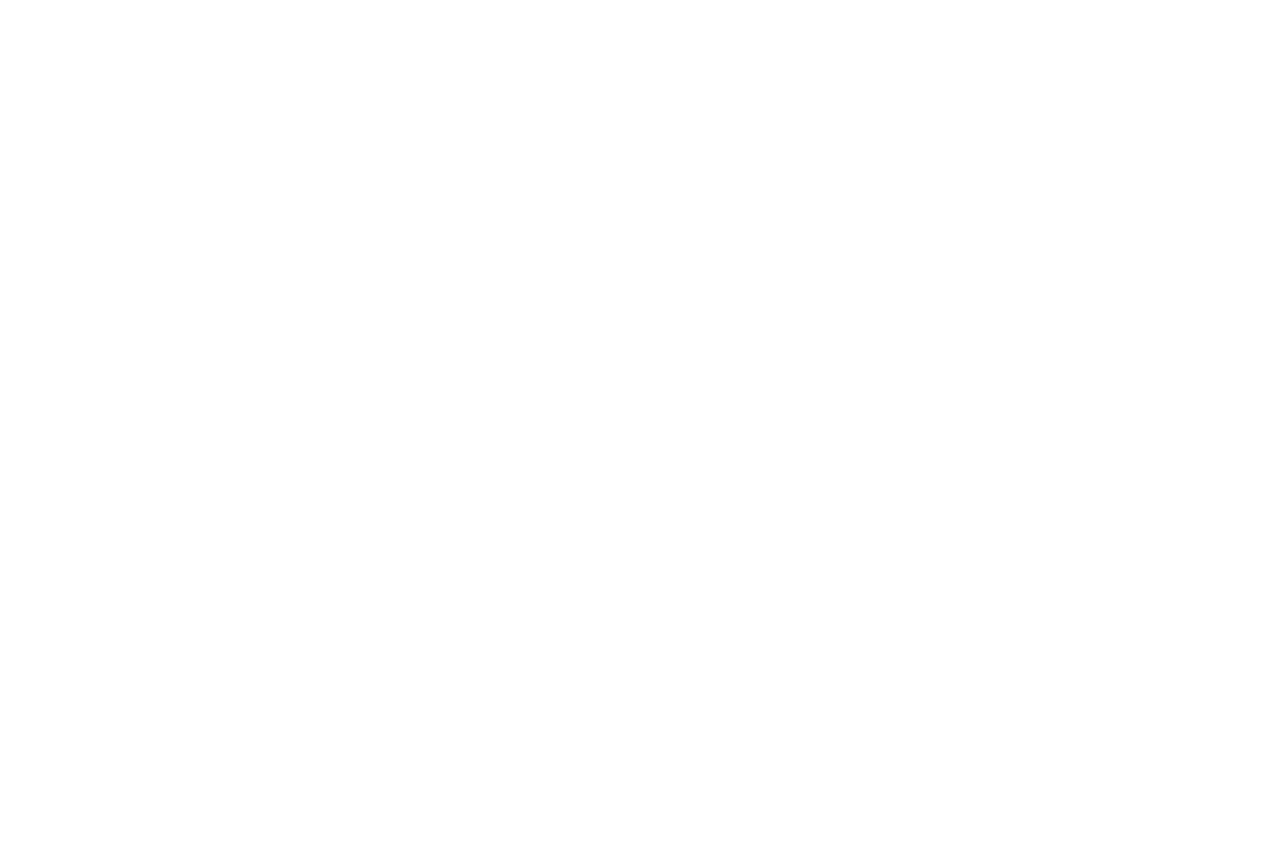
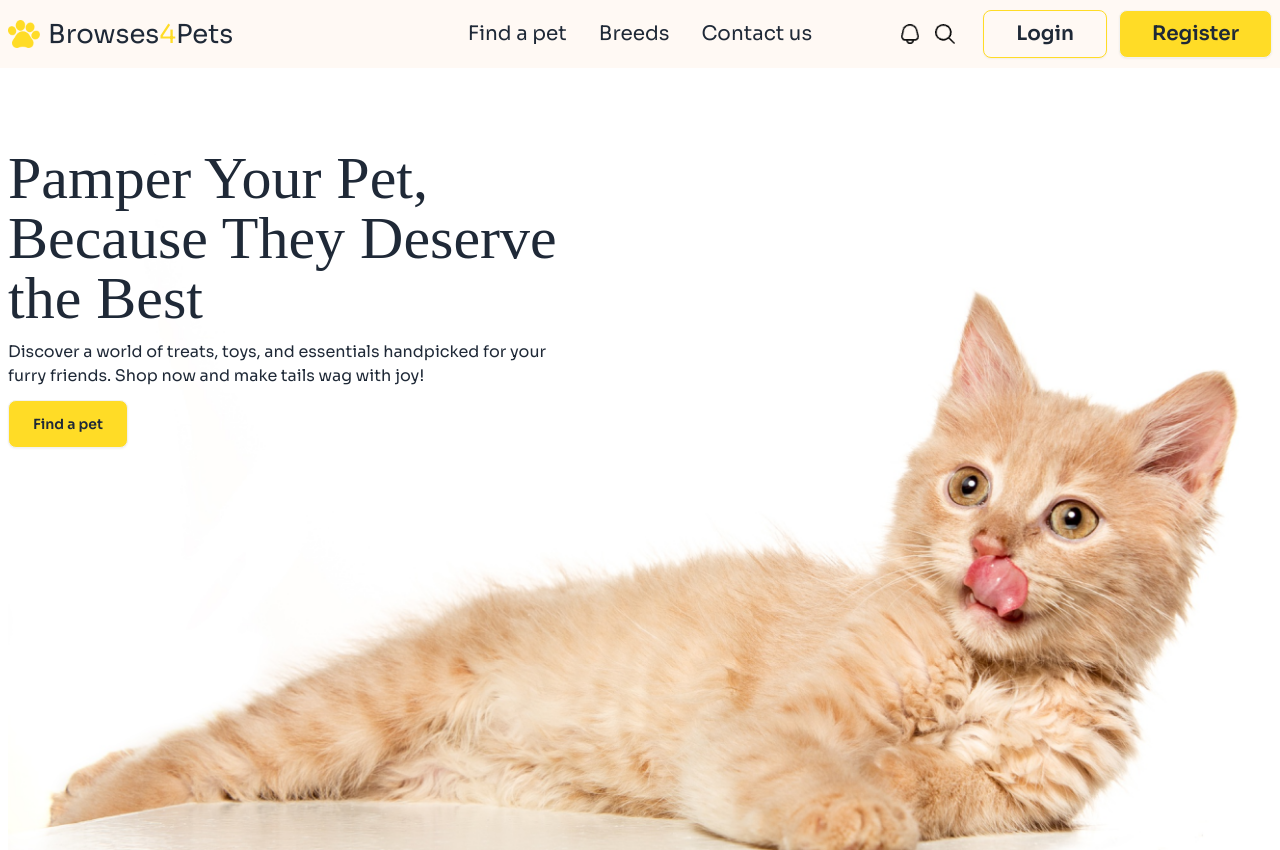
Before and after one commit to mhAbdullah22/living-lab, a plain HTML site: page index.html in a window 1280 px wide. Before the commit the page ends 800 px from the top, so only its background shows below. Drawn offline with nearby package versions, Linux system fonts and the light colour scheme; a web font is replaced by a local one.

Commit message:
navbar and banner section added

```diff
--- a/index.html
+++ b/index.html
@@ -7,6 +7,14 @@
 <!-- daisyUI cdn -->
 <link href="https://cdn.jsdelivr.net/npm/daisyui@4.12.23/dist/full.min.css" rel="stylesheet" type="text/css" />
 <script src="https://cdn.tailwindcss.com"></script>
+<!-- google font -->
+<link rel="preconnect" href="https://fonts.googleapis.com">
+<link rel="preconnect" href="https://fonts.gstatic.com" crossorigin>
+<link href="https://fonts.googleapis.com/css2?family=ADLaM+Display&display=swap" rel="stylesheet">
+
+<link rel="preconnect" href="https://fonts.googleapis.com">
+<link rel="preconnect" href="https://fonts.gstatic.com" crossorigin>
+<link href="https://fonts.googleapis.com/css2?family=Sora:wght@100..800&display=swap" rel="stylesheet">
 <!-- customize cdn -->
 <script>
   tailwind.config = {
@@ -14,15 +22,84 @@
       extend: {
         colors: {
           clifford: '#da373d',
+          'header-color': 'rgb(255, 220, 38)',
+          'header-bg-color':'rgb(255, 249, 244)',
         }
       }
     }
   }
 </script>
+<style>
+  .adlam-font {
+  font-family: "ADLaM Display", serif;
+}
+.sora-font{
+  font-family: "Sora", serif;
+}
+
+</style>
 </head>
-<body>
-  <header></header>
-  <main></main>
+<body class="sora-font">
+  <header class="bg-header-bg-color" >
+    <div class="navbar  container mx-auto">
+      <div class="navbar-start">
+
+       <img class="w-8 mr-2" src="c1-assets/logo-header.png" alt="">
+       <h3 class="text-[26px] hidden lg:flex ">Browses<span class="text-header-color">4</span>Pets</h3>
+      </div>
+      <div class="navbar-center hidden lg:flex">
+        <ul class="menu menu-horizontal px-1">
+          <li><a class="text-[20px]">Find a pet</a></li>
+          <li>
+            <a class="text-[20px]">Breeds</a>
+          </li>
+          <li><a class="text-[20px]">Contact us</a></li>
+        </ul>
+      </div>
+      <div class="navbar-end">
+        <div class="dropdown">
+          <div tabindex="0" role="button" class="btn btn-ghost lg:hidden">
+            <svg
+              xmlns="http://www.w3.org/2000/svg"
+              class="h-5 w-5"
+              fill="none"
+              viewBox="0 0 24 24"
+              stroke="currentColor">
+              <path
+                stroke-linecap="round"
+                stroke-linejoin="round"
+                stroke-width="2"
+                d="M4 6h16M4 12h8m-8 6h16" />
+            </svg>
+          </div>
+        </div>
+        <div class="hidden lg:flex items-center">
+          <img class="h-5" src="c1-assets/Vector.png" alt="">
+          <img class="h-5 mx-4" src="c1-assets/Vector (1).png" alt="">
+          <button class="btn mx-3 border-header-color text-[20px] bg-header-bg-color px-8 py-1">Login</button>
+          <button class="btn bg-header-color text-[20px] px-8 py-1">Register</button>
+        </div>
+
+      </div>
+    </div>
+
+  </header>
+
+  <main class="container mx-auto mt-20">
+    <div class="mb-[50px] px-2 relative">
+      <div class="z-50 relative">
+        <h1 class="text-3xl lg:text-6xl adlam-font">Pamper Your Pet,<br> Because They Deserve <br> the Best</h1>
+      <p class="my-3">Discover a world of treats, toys, and essentials handpicked for your <br> furry friends. Shop now and make tails wag with joy!</p>
+      <button class="btn bg-header-color px-6">Find a pet</button>
+      </div>
+
+      <div class="absolute top-[190px] lg:top-[-20px]">
+        <img class="h-50" src="c1-assets/cat-big.png" alt="">
+      </div>
+
+    </div>
+
+  </main>
   <footer></footer>
 
 </body>
```
Also changed, not shown: c1-assets/Vector (1).png (added), c1-assets/Vector.png (added).
